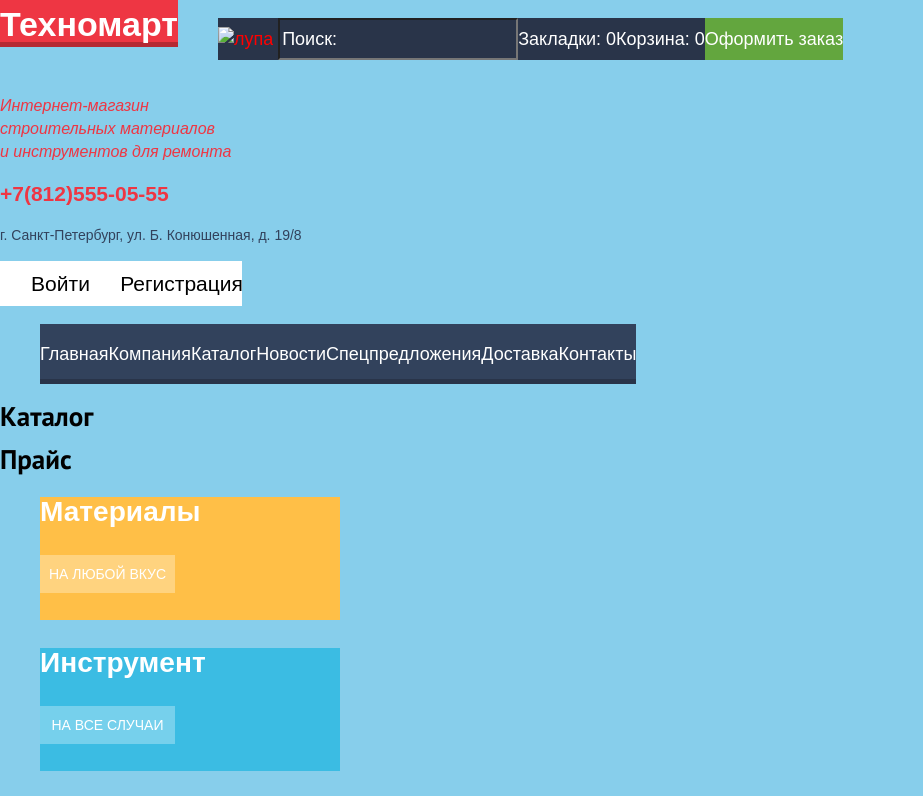
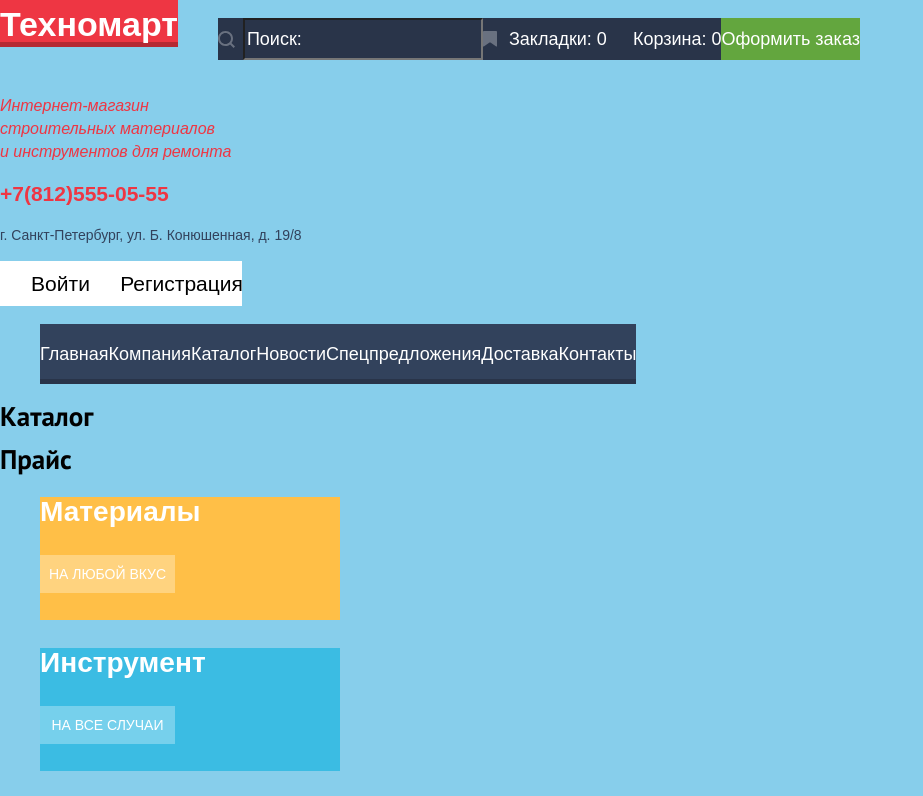
Before and after one commit to Visotskaya16/1553739-technomart-29, a plain HTML site: page index.html in a window 1280 px wide. Shown: the top 796 px of the page, without its empty margins (0-923 px from the left). Drawn offline with Linux system fonts and the light colour scheme; a web font is replaced by a local one.

Commit message:
24.10 16:35
отметила нужные участки кода коммитами

```diff
--- a/index.html
+++ b/index.html
@@ -21,15 +21,16 @@
                <!--   <img class="main-header-logo" src="img/logo-technomart.svg" alt="Логотип ТЕХНОМАРТ">  -->
             </a>
             <ul class="site-panel">
-               <li class="search" >
+              <!--...............here................. -->
+               <li class="li-search" >
                   <form action="https://echo.htmlacademy.ru" method="get">
-                     <label for="search">
-                     <img src="img/Magnifier.svg" alt="лупа" class="Magnifier-img">
+                     <label for="poisk-search">
                      <input type="search" id="search" placeholder="Поиск:" class="search">
                      </label>
                   </form>
                </li>
-               <li><a href="">
+               <!--...............here................. -->
+               <li class="li-bookmark"><a href="" class="bookmark">
                   Закладки: 0</a>
                </li>
                <li><a href="">
--- a/style.css
+++ b/style.css
@@ -99,21 +99,46 @@ img {
     display: flex;
 }
 
+/*            ...... ...here....    ......             */
 .site-panel .search {
     height: 42px;
     color: white;
     background: #293449;
 }
-
-.Magnifier-img {
-    color: red;
+.site-panel .li-search {
+    height: 42px;
+    color: white;
+    background: #293449;
+    background-image:url(img/icon-search.svg);
+    background-repeat: no-repeat;
+    background-position: left;
+    padding-left: 25px;
 }
 
-.Magnifier-img:hover {
-    background-color: white;
+.site-panel .li-search:hover {
+    background-image:url(img/icon-search-white.svg);
+    background-repeat: no-repeat;
+    background-position: left;
 }
 
 input[type="search"]::placeholder { color: white; }
+
+
+.site-panel .search:hover ~ .site-panel .li-search {
+     background: white;
+     background-image: url(img/icon-search-red.svg);
+}
+/*            ...... ...here....    ......             */
+
+.site-panel .bookmark {
+    width: 150px;
+    background-image: url(img/icons/icon-bookmark.svg);
+    background-repeat: no-repeat;
+    background-position: left;
+}
+.site-panel .bookmark:hover {
+    background-image: url(img/icons/icon-bookmark-white.svg);
+}
 
 .upper-panel {
     width: 100%;
```
Also changed, not shown: img/Magnifier.svg (added), img/icon-search-red.svg (added), img/icon-search-white.svg (added), img/icons/icon-bookmark-white.svg (added), img/icons/icon-bookmark.svg (added), img/icons/icon-search.svg (added).
